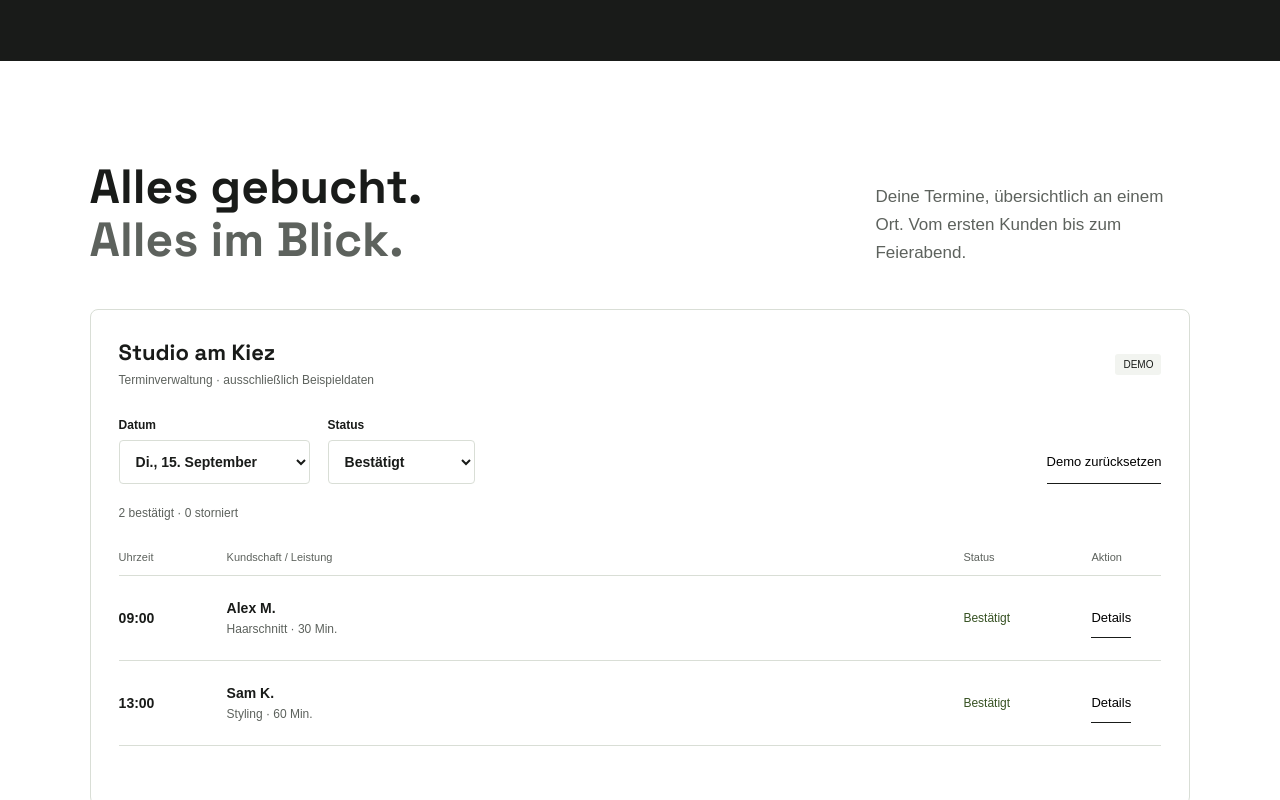
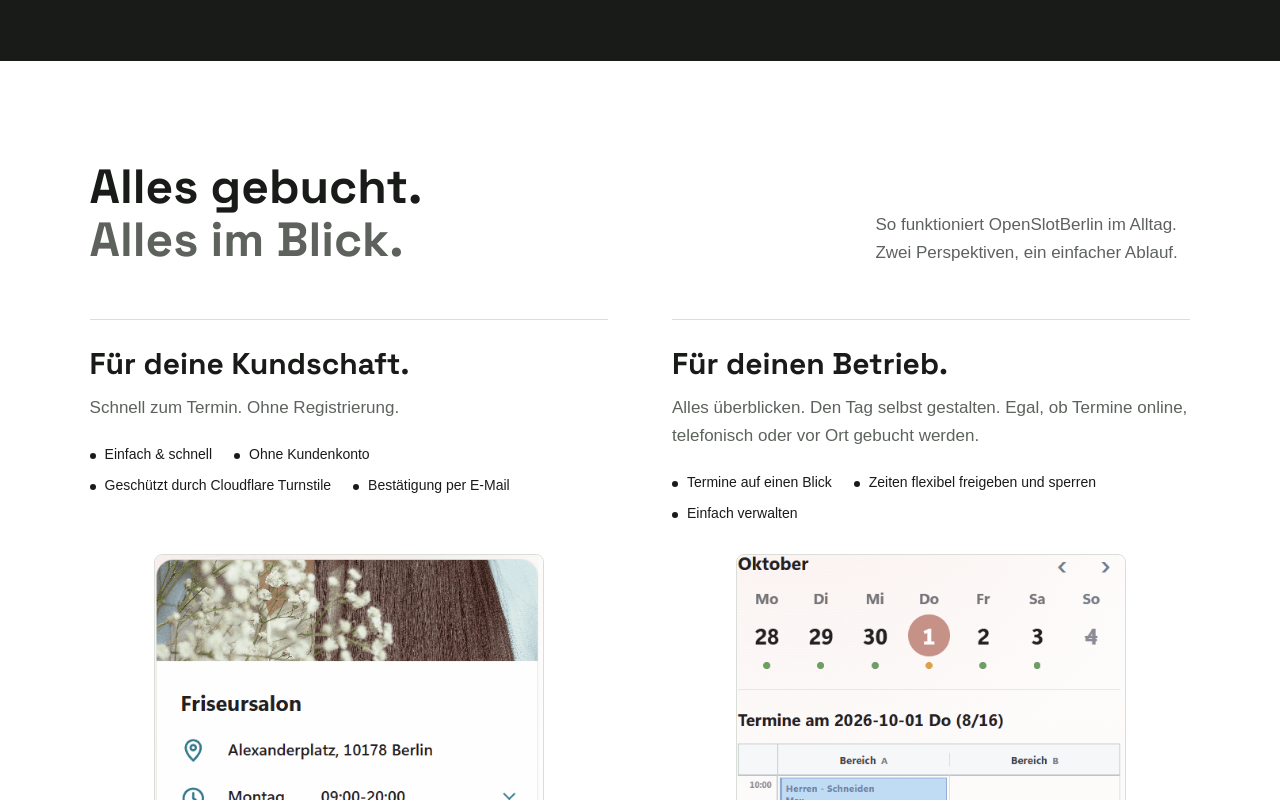
Before and after one commit to iwaszm/openslot, a website: page index.html in a window 1280 px wide. Shown: the part 2000-2800 px from the top of the page. Drawn offline with Linux system fonts and the light colour scheme.

Commit message:
Show real booking and management recordings on homepage

```diff
--- a/home.css
+++ b/home.css
@@ -58,3 +58,15 @@
 @media(max-width:700px){.management-demo{padding:20px 16px}.management-toolbar{gap:12px}.management-toolbar label{min-width:0;flex:1 1 130px}.management-toolbar .reset-button{margin-left:0;margin-top:0}.appointment-labels{display:none}.appointment-row{grid-template-columns:55px minmax(0,1fr);gap:12px}.appointment-status{grid-column:2}.appointment-row .reset-button{grid-column:2;grid-row:auto}.management-heading h3{font-size:19px}}
 @media(max-width:700px){.management-toolbar{display:grid;grid-template-columns:minmax(0,1fr)}.management-toolbar select{width:100%;min-width:0}.management-toolbar .reset-button{justify-self:start}}
 @media(prefers-reduced-motion:reduce){:root{scroll-behavior:auto}.button{transition:none}.button:hover{transform:none}}
+.case-studies{display:grid;grid-template-columns:repeat(2,minmax(0,1fr));gap:64px;margin-top:52px}
+.case-study{min-width:0;border-top:1px solid var(--line);padding-top:26px;display:flex;flex-direction:column}
+.case-study h3{font-size:30px;line-height:1.2}
+.case-study>p{margin-top:12px;color:var(--muted);font-size:17px}
+.case-benefits{list-style:none;padding:0;margin:22px 0 30px;display:flex;flex-wrap:wrap;gap:10px 22px;line-height:1.5;font-size:14px}
+.case-benefits li{display:flex;align-items:baseline;gap:9px}
+.case-benefits li:before{content:'';width:6px;height:6px;flex-shrink:0;background:var(--ink);border-radius:50%}
+.case-recording{margin:auto auto 0;width:100%;max-width:390px}
+.case-recording img,.case-recording canvas{display:block;width:100%;height:auto;aspect-ratio:490/832;border:1px solid var(--line);border-radius:8px;object-fit:contain}
+.recording-toggle{min-height:44px;margin-top:12px}
+@media(max-width:1000px){.case-studies{gap:32px}.case-study h3{font-size:26px}}
+@media(max-width:600px){.case-studies{grid-template-columns:1fr;gap:48px;margin-top:34px}.case-benefits{margin-bottom:24px}.case-recording{max-width:350px}}
--- a/home.js
+++ b/home.js
@@ -74,11 +74,6 @@
     render();
   }));
   document.getElementById("demoConfirm").addEventListener("click", () => {
-    const existing = appointments.find(item => item.fromBooking && item.day === selectedDate && item.time === selectedTime && !item.cancelled);
-    if (!existing) appointments.push({ id: nextId++, day: selectedDate, time: selectedTime, name: "Demo-Gast", service: selectedService.dataset.service, duration: Number(selectedService.dataset.duration), cancelled: false, fromBooking: true });
-    managementDate.value = String(selectedDate);
-    managementStatus.value = "active";
-    renderManagement();
     document.getElementById("demoConfirmedDetails").textContent = describeSelection();
     document.getElementById("demoForm").hidden = true;
     document.getElementById("demoSuccess").hidden = false;
@@ -93,95 +88,25 @@
     document.getElementById("demoForm").hidden = false;
     services[0].focus({ preventScroll: true });
   });
-  const managementDate = document.getElementById("managementDate");
-  const managementStatus = document.getElementById("managementStatus");
-  const managementList = document.getElementById("managementList");
-  const dialog = document.getElementById("appointmentDialog");
-  const cancelButton = document.getElementById("appointmentCancel");
-  let nextId = 100;
-  let openedId = null;
-  const seedAppointments = () => dates.slice(0, 4).flatMap((date, day) => [
-    { id: day * 2, day, time: "09:00", name: "Alex M.", service: "Haarschnitt", duration: 30, cancelled: false },
-    { id: day * 2 + 1, day, time: "13:00", name: "Sam K.", service: "Styling", duration: 60, cancelled: false },
-  ]);
-  let appointments = seedAppointments();
-  dates.forEach((date, index) => {
-    const option = document.createElement("option");
-    option.value = index;
-    option.textContent = date.toLocaleDateString("de-DE", { weekday: "short", day: "numeric", month: "long" });
-    managementDate.append(option);
+  render();
+
+  document.querySelectorAll(".case-recording").forEach(recording => {
+    const image = recording.querySelector("img");
+    const canvas = recording.querySelector("canvas");
+    const button = recording.querySelector("button");
+    function setPaused(paused) {
+      if (!image.complete || !image.naturalWidth) return;
+      if (paused) canvas.getContext("2d").drawImage(image, 0, 0, canvas.width, canvas.height);
+      canvas.hidden = !paused;
+      image.hidden = paused;
+      button.setAttribute("aria-pressed", String(paused));
+      button.textContent = paused ? "Aufnahme abspielen" : "Aufnahme pausieren";
+    }
+    button.addEventListener("click", () => setPaused(canvas.hidden));
+    const reducedMotion = window.matchMedia("(prefers-reduced-motion: reduce)");
+    const applyMotionPreference = () => setPaused(reducedMotion.matches);
+    image.addEventListener("load", applyMotionPreference, { once: true });
+    reducedMotion.addEventListener("change", applyMotionPreference);
+    applyMotionPreference();
   });
-  const managementLink = document.createElement("a");
-  managementLink.className = "reset-button management-link";
-  managementLink.href = "#verwaltung-demo";
-  managementLink.textContent = "In der Verwaltung ansehen";
-  document.getElementById("demoSuccess").append(managementLink);
-
-  function renderManagement() {
-    const dayItems = appointments.filter(item => item.day === Number(managementDate.value));
-    const visible = dayItems.filter(item => managementStatus.value === "all" || item.cancelled === (managementStatus.value === "cancelled"))
-      .sort((a, b) => a.time.localeCompare(b.time) || a.id - b.id);
-    const active = dayItems.filter(item => !item.cancelled).length;
-    document.getElementById("managementCount").textContent = `${active} bestätigt · ${dayItems.length - active} storniert`;
-    managementList.replaceChildren();
-    if (!visible.length) {
-      const empty = document.createElement("p");
-      empty.className = "management-empty";
-      empty.textContent = "Keine Termine für diese Auswahl.";
-      managementList.append(empty);
-    }
-    visible.forEach(item => {
-      const row = document.createElement("div");
-      row.className = "appointment-row";
-      const time = document.createElement("strong");
-      time.textContent = item.time;
-      const customer = document.createElement("div");
-      const name = document.createElement("strong");
-      name.textContent = item.name;
-      const service = document.createElement("span");
-      service.textContent = `${item.service} · ${item.duration} Min.`;
-      customer.append(name, service);
-      const status = document.createElement("span");
-      status.className = `appointment-status${item.cancelled ? " cancelled" : ""}`;
-      status.textContent = item.cancelled ? "Storniert" : "Bestätigt";
-      const details = document.createElement("button");
-      details.type = "button";
-      details.className = "reset-button";
-      details.textContent = "Details";
-      details.setAttribute("aria-label", `Details: ${item.name}, ${item.time} Uhr`);
-      details.addEventListener("click", () => {
-        openedId = item.id;
-        document.getElementById("appointmentDetails").textContent = `${item.name} · ${item.service} · ${item.duration} Min. · ${dates[item.day].toLocaleDateString("de-DE")} · ${item.time} Uhr`;
-        document.getElementById("appointmentPrompt").textContent = item.cancelled ? "Dieser Demo-Termin ist storniert." : "Diesen Demo-Termin stornieren? Es wird keine E-Mail versendet.";
-        cancelButton.hidden = item.cancelled;
-        dialog.showModal();
-        document.getElementById("appointmentClose").focus();
-      });
-      row.append(time, customer, status, details);
-      managementList.append(row);
-    });
-  }
-  [managementDate, managementStatus].forEach(control => control.addEventListener("change", () => {
-    document.getElementById("managementMessage").textContent = "";
-    renderManagement();
-  }));
-  document.getElementById("appointmentClose").addEventListener("click", () => dialog.close());
-  cancelButton.addEventListener("click", () => {
-    const item = appointments.find(item => item.id === openedId);
-    if (!item || item.cancelled) return;
-    item.cancelled = true;
-    dialog.close();
-    renderManagement();
-    document.getElementById("managementMessage").textContent = `Demo-Termin von ${item.name} storniert. Es wurde keine E-Mail versendet.`;
-    managementStatus.focus({ preventScroll: true });
-  });
-  document.getElementById("managementReset").addEventListener("click", () => {
-    appointments = seedAppointments();
-    managementDate.value = "0";
-    managementStatus.value = "active";
-    document.getElementById("managementMessage").textContent = "Beispieltermine wiederhergestellt.";
-    renderManagement();
-  });
-  renderManagement();
-  render();
 })();
--- a/index.html
+++ b/index.html
@@ -30,7 +30,6 @@
           <a class="button button-lime" href="#demo">Buchung ausprobieren <img class="icon" src="./assets/home/arrow-up-right.svg" alt=""></a>
         </div>
         <div class="hero-bottom"><span>Für die kleinen Läden, die Berlin groß machen.</span><a href="#ablauf" aria-label="Mehr über OpenSlotBerlin erfahren">Entdecken <img class="icon icon-light" src="./assets/home/arrow-down.svg" alt=""></a></div>
-        <span class="photo-credit">KI-generierte Kiezillustration</span>
       </section>
 
       <div class="benefit-strip" aria-label="Vorteile"><span>Leicht im Alltag</span><span class="strip-divider" aria-hidden="true"></span><span>Cloudflare Turnstile</span><span class="strip-divider" aria-hidden="true"></span><span>Datenbank in Europa</span><span class="strip-divider" aria-hidden="true"></span><span>Für Berlin gemacht</span></div>
@@ -64,25 +63,30 @@
       </section>
 
       <section class="management-section section-wrap" id="verwaltung-demo" aria-labelledby="management-title">
-        <div class="section-intro"><h2 id="management-title">Alles gebucht.<br><span>Alles im Blick.</span></h2><p>Deine Termine, übersichtlich an einem Ort. Vom ersten Kunden bis zum Feierabend.</p></div>
-        <div class="management-demo">
-          <div class="management-heading"><div><h3>Studio am Kiez</h3><p>Terminverwaltung · ausschließlich Beispieldaten</p></div><span class="demo-badge">DEMO</span></div>
-          <div class="management-toolbar">
-            <label>Datum<select id="managementDate"></select></label>
-            <label>Status<select id="managementStatus"><option value="active">Bestätigt</option><option value="all">Alle Termine</option><option value="cancelled">Storniert</option></select></label>
-            <button type="button" class="reset-button" id="managementReset">Demo zurücksetzen</button>
-          </div>
-          <p class="management-count" id="managementCount" aria-live="polite"></p>
-          <div class="appointment-labels" aria-hidden="true"><span>Uhrzeit</span><span>Kundschaft / Leistung</span><span>Status</span><span>Aktion</span></div>
-          <div id="managementList"></div>
-          <p id="managementMessage" class="management-message" role="status"></p>
+        <div class="section-intro"><h2 id="management-title">Alles gebucht.<br><span>Alles im Blick.</span></h2><p>So funktioniert OpenSlotBerlin im Alltag. Zwei Perspektiven, ein einfacher Ablauf.</p></div>
+        <div class="case-studies">
+          <article class="case-study">
+            <h3>Für deine Kundschaft.</h3>
+            <p>Schnell zum Termin. Ohne Registrierung.</p>
+            <ul class="case-benefits"><li>Einfach &amp; schnell</li><li>Ohne Kundenkonto</li><li>Geschützt durch Cloudflare Turnstile</li><li>Bestätigung per E-Mail</li></ul>
+            <figure class="case-recording">
+              <img src="./assets/home/gif/buchung.gif" width="490" height="832" loading="lazy" alt="Kundenansicht: Leistung, Datum und Uhrzeit auswählen und einen Termin buchen.">
+              <canvas width="490" height="832" hidden aria-hidden="true"></canvas>
+              <button type="button" class="reset-button recording-toggle" aria-pressed="false">Aufnahme pausieren</button>
+            </figure>
+          </article>
+          <article class="case-study">
+            <h3>Für deinen Betrieb.</h3>
+            <p>Alles überblicken. Den Tag selbst gestalten. Egal, ob Termine online, telefonisch oder vor Ort gebucht werden.</p>
+            <ul class="case-benefits"><li>Termine auf einen Blick</li><li>Zeiten flexibel freigeben und sperren</li><li>Einfach verwalten</li></ul>
+            <figure class="case-recording">
+              <img src="./assets/home/gif/verwaltung.gif" width="490" height="832" loading="lazy" alt="Betreiberansicht: Termine überblicken und verfügbare Zeiten verwalten.">
+              <canvas width="490" height="832" hidden aria-hidden="true"></canvas>
+              <button type="button" class="reset-button recording-toggle" aria-pressed="false">Aufnahme pausieren</button>
+            </figure>
+          </article>
         </div>
       </section>
-      <dialog id="appointmentDialog" class="appointment-dialog" aria-labelledby="appointment-title">
-        <h3 id="appointment-title">Termindetails</h3><p id="appointmentDetails"></p>
-        <p id="appointmentPrompt">Diesen Demo-Termin stornieren?</p>
-        <div class="dialog-actions"><button type="button" class="button button-dark" id="appointmentCancel">Stornierung bestätigen</button><button type="button" class="reset-button" id="appointmentClose">Schließen</button></div>
-      </dialog>
 
       <section class="trust section-wrap" id="vertrauen" aria-labelledby="trust-title">
         <div class="section-intro"><h2 id="trust-title">Klein im Aufwand.<br><span>Bewusst bei den Daten.</span></h2></div>
```
Also changed, not shown: assets/home/gif/buchung.gif (added), assets/home/gif/verwaltung.gif (added).
